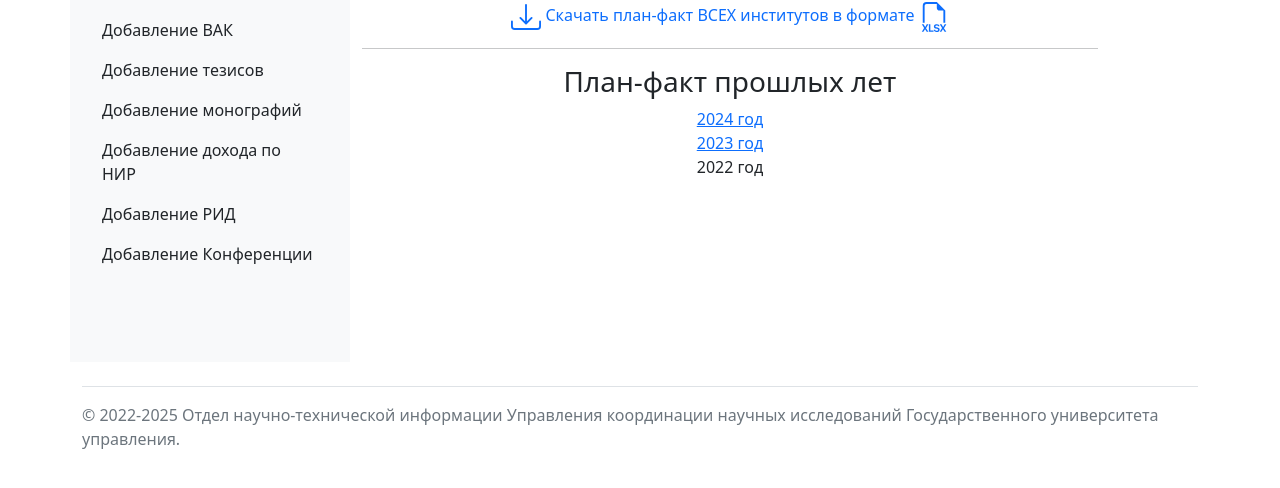
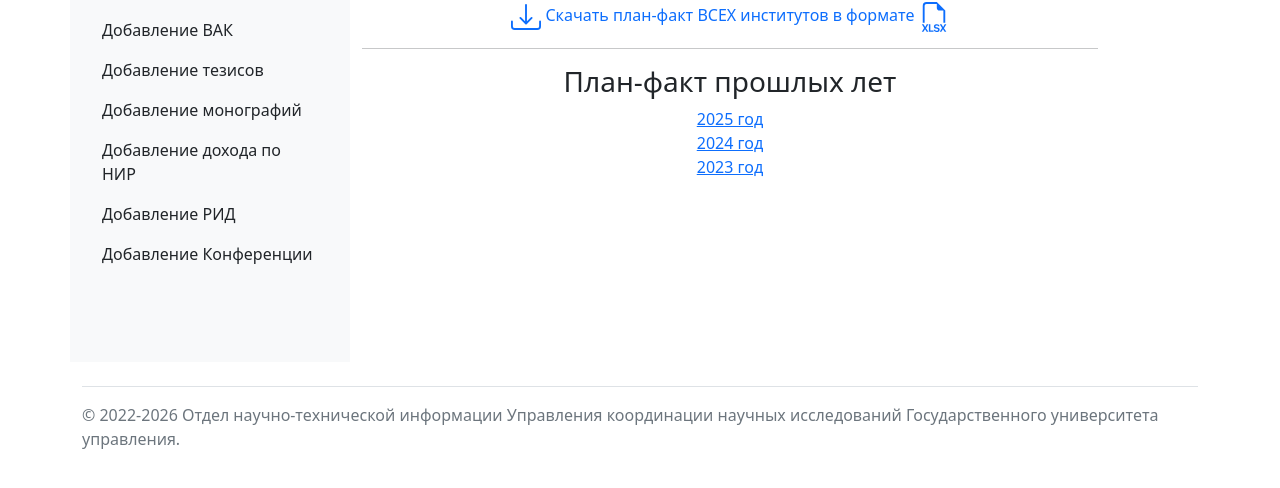
Before and after one commit to finking/stat_univer, a Django app: page /institutes/year/2026/ in a window 1280 px wide. Shown: the part 285-773 px from the top of the page. Run offline with Django 4.2, Linux system fonts and the light colour scheme; data that the repository does not hold is empty.

Commit message:
Current year has been changed on 2026

```diff
--- a/stat_univer/main/context_processors.py
+++ b/stat_univer/main/context_processors.py
@@ -1,4 +1,4 @@
 
 def current_year(request):
     """Добавляет год в контекст шаблона."""
-    return {'current_year': 2025}
+    return {'current_year': 2026}
--- a/stat_univer/main/templates/authentication/institute_report_list.html
+++ b/stat_univer/main/templates/authentication/institute_report_list.html
@@ -95,11 +95,11 @@
         <hr>
         <div class="text-center">
             <h3>План-факт прошлых лет</h3>
+            <a href=" {% url 'main' year=2025 %} " > 2025 год </a>
+            <br>
              <a href=" {% url 'main' year=2024 %} " > 2024 год </a>
             <br>
              <a href=" {% url 'main' year=2023 %} " > 2023 год </a>
-            <br>
-             <p> 2022 год </p>
         </div>
     </div>
 </div>
```
